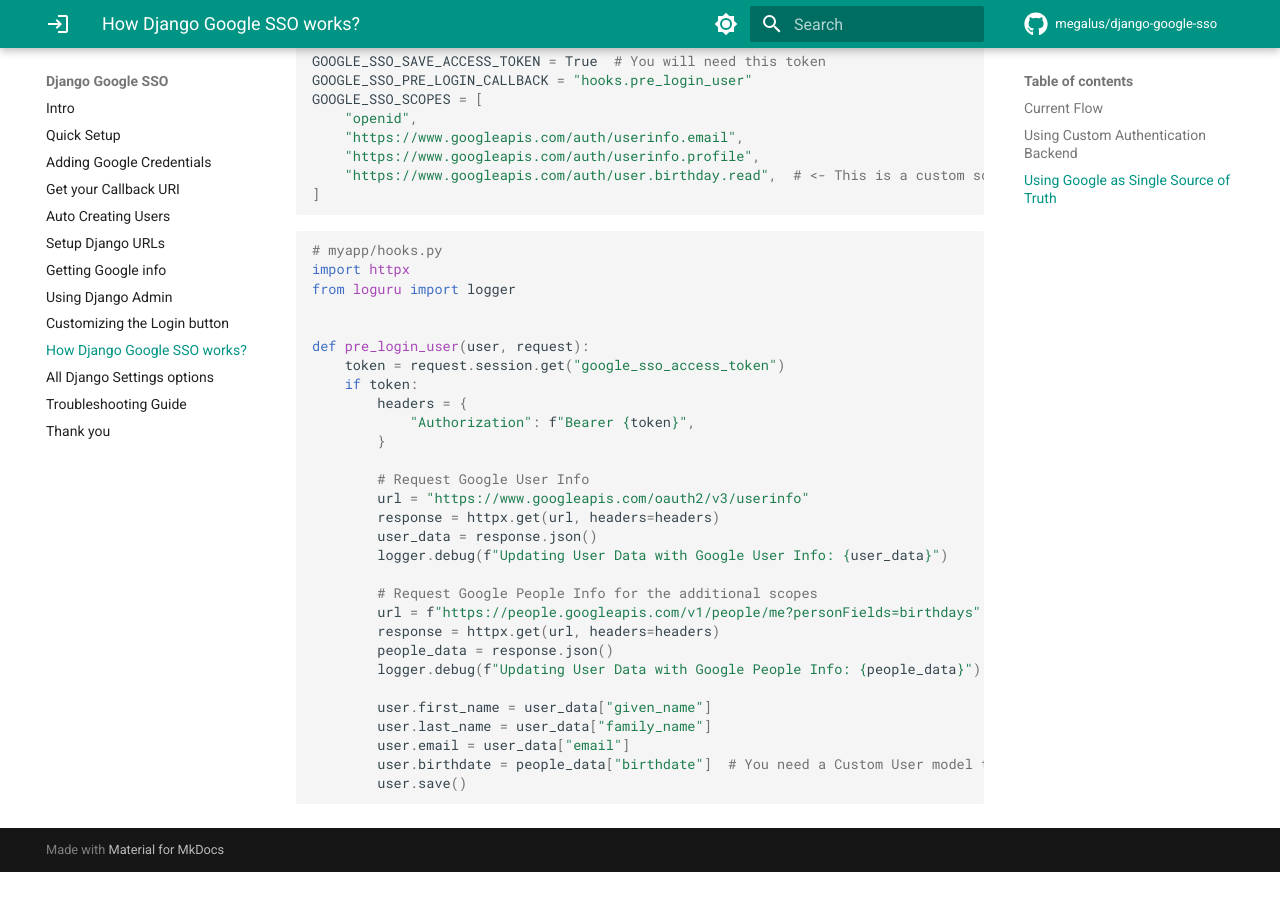
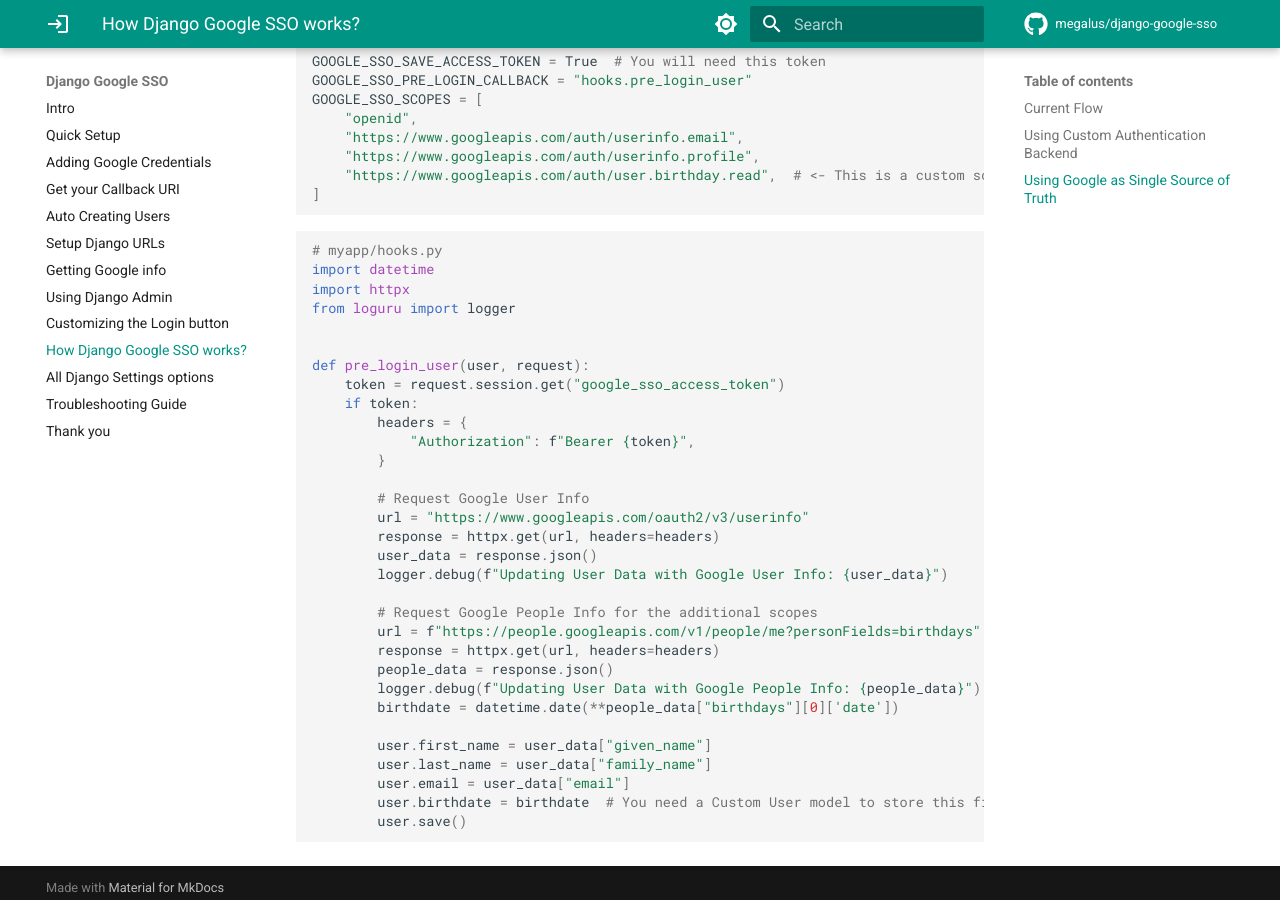
Before and after one commit to megalus/django-google-sso, an MkDocs documentation site: the page built from docs/how.md, in a window 1280 px wide and 900 px high, scrolled down 1712 px. Built offline with MkDocs 1.6.1 and Material for MkDocs 9.7.7, drawn with Linux system fonts in a browser that asks for light colours; comment, search, counter and statistics services are not loaded; before the commit the page ends 2584 px from its top, so only the background shows below that.

Commit message:
docs: update example in docs

````diff
--- a/docs/how.md
+++ b/docs/how.md
@@ -77,6 +77,7 @@
 
 ```python
 # myapp/hooks.py
+import datetime
 import httpx
 from loguru import logger
 
@@ -99,10 +100,11 @@
         response = httpx.get(url, headers=headers)
         people_data = response.json()
         logger.debug(f"Updating User Data with Google People Info: {people_data}")
+        birthdate = datetime.date(**people_data["birthdays"][0]['date'])
 
         user.first_name = user_data["given_name"]
         user.last_name = user_data["family_name"]
         user.email = user_data["email"]
-        user.birthdate = people_data["birthdate"]  # You need a Custom User model to store this field
+        user.birthdate = birthdate  # You need a Custom User model to store this field
         user.save()
 ```
````
